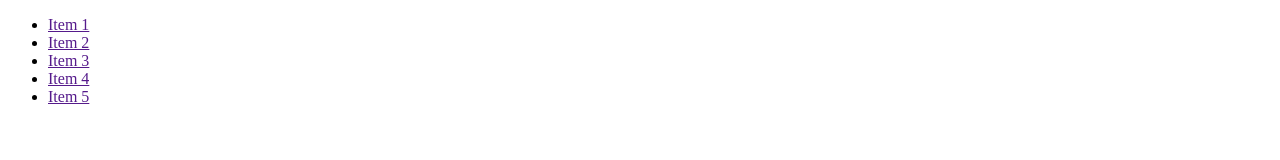
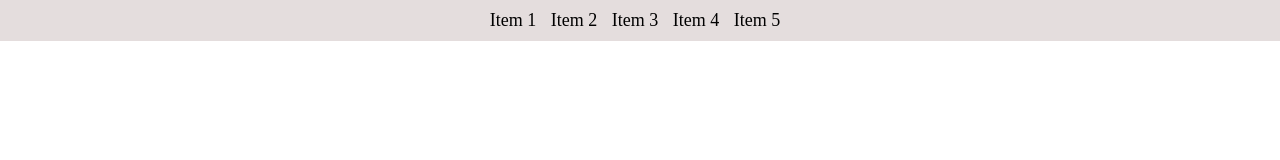
Before and after one commit to LucasFernandez91/coder-69210-DW, a plain HTML site: page index.html in a window 1280 px wide. Drawn offline with Linux system fonts and the light colour scheme.

Commit message:
se agregaron estilos basicos para el header en index

```diff
--- a/index.html
+++ b/index.html
@@ -3,6 +3,7 @@
 <head>
     <meta charset="UTF-8">
     <meta name="viewport" content="width=device-width, initial-scale=1.0">
+    <link rel="stylesheet" href="style/style.css">
     <title>Document</title>
 </head>
 <body>
--- a/style/style.css
+++ b/style/style.css
@@ -2,4 +2,23 @@
     margin: 0;
     padding: 0;
     box-sizing: border-box;
+    font-size: 18px;
 }
+a{
+    text-decoration: none;
+    color: black;
+}
+header{
+    background-color: #e4dddd;
+    color: white;
+    padding: 10px;
+    text-align: center;
+}
+ul{
+    list-style-type: none;
+    padding: 0;
+}
+ul>li{
+    display: inline;
+    margin-right: 10px;
+}
```
